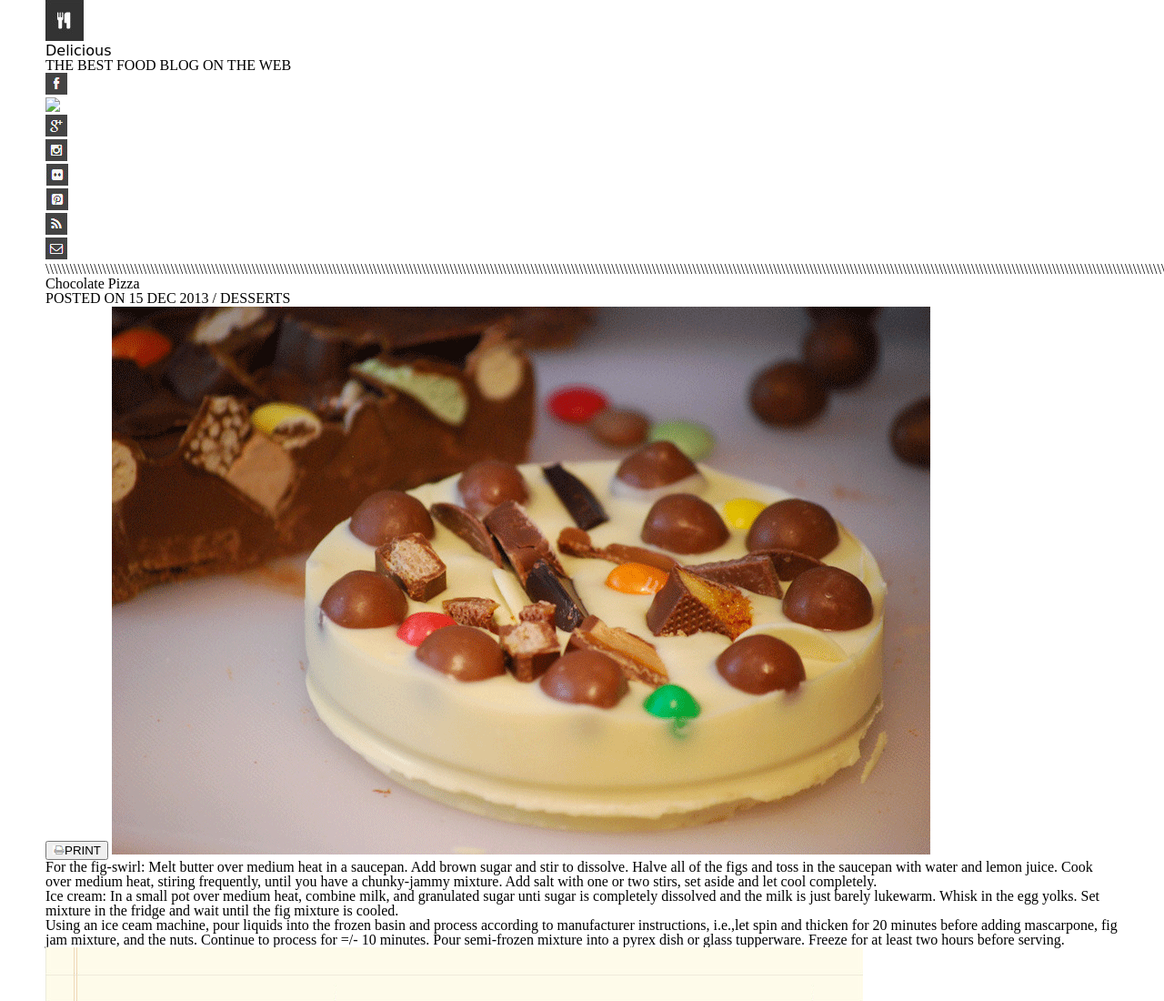
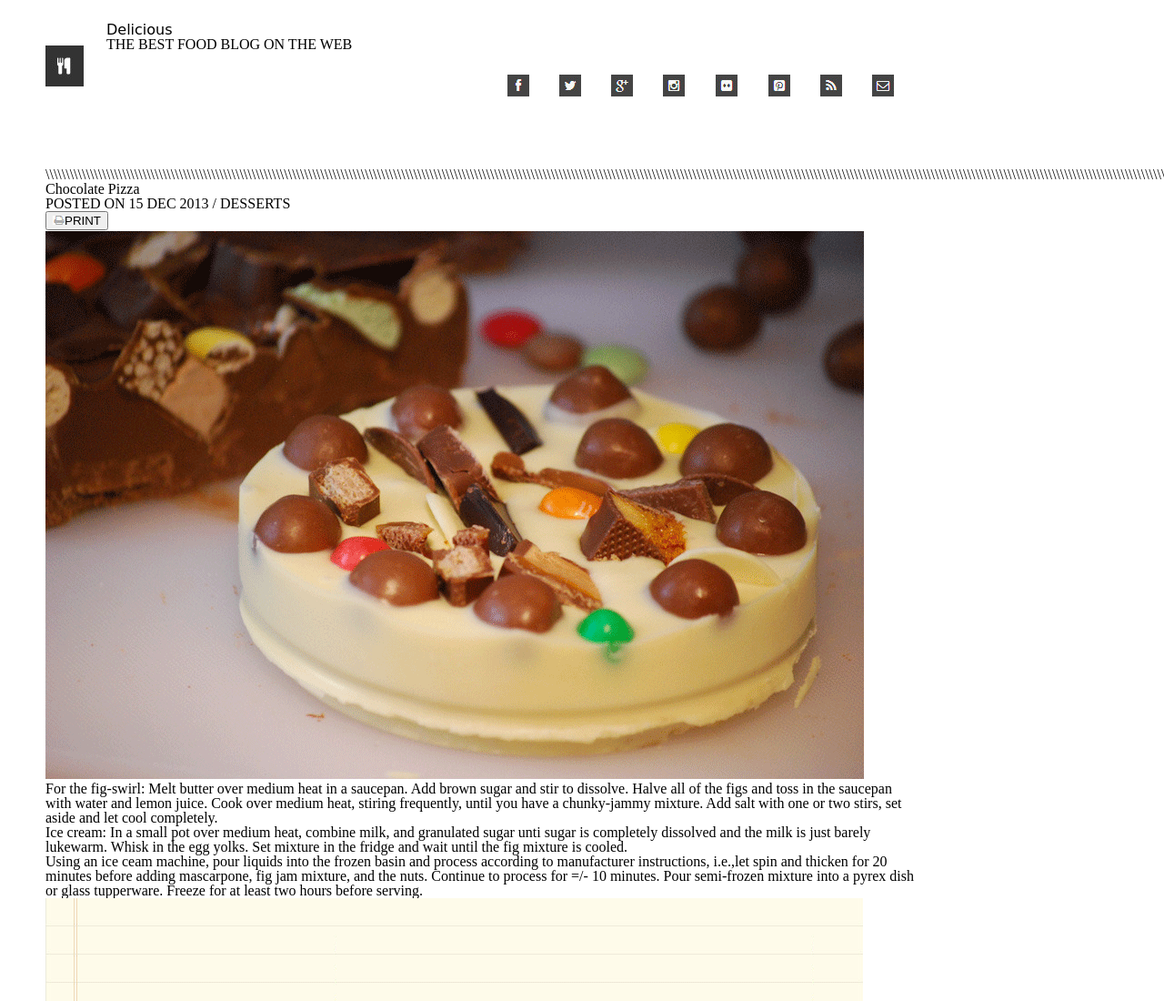
Before and after one commit to ChanceHarmon/chocolate-pizza, a plain HTML site: page index.html in a window 1280 px wide. Shown: the top 1100 px of the page at 91% size. Drawn offline with Linux system fonts and the light colour scheme.

Commit message:
lost with css

```diff
--- a/index.html
+++ b/index.html
@@ -10,17 +10,14 @@
 </head>
 <body>
 <header>
-  <section class="logo">
-    <nav>
+  <section>
       <img src="imgs/logo.png">
-    </nav>
     <p class="cursive">Delicious</p>
     <p>THE BEST FOOD BLOG ON THE WEB</p>
-  </section>
-  <section>
-    <ul class="icons">
+
+    <ul>
       <li><img src="imgs/fb-icon.png"></li>
-      <li><img src="imgs/twit-icon"></li>
+      <li><img src="imgs/twit-icon.png"></li>
       <li><img src="imgs/gp-icon.png"></li>
       <li><img src="imgs/insta-icon.png"></li>
       <li><img src="imgs/flic-icon.png"></li>
@@ -28,6 +25,7 @@
       <li><img src="imgs/rss-icon.png"></li>
       <li><img src="imgs/mail-icon.png"></li>
     </ul>
+    </nav>
   </section>
 </header>
 
--- a/stylesheet.css
+++ b/stylesheet.css
@@ -1,13 +1,34 @@
 body {
+  width: 960px;
   margin-right: 50px;
   margin-left: 50px;
 }
 .cursive {
 font-family: "Brush Script MT", cursive;
 }
-header section image{
-float: left;
+header {
+  height: 75px;
+  width: 960px;
 }
-.logo {
-  margin: auto;
+
+header section {
+  width: 960px;
+  margin: 0 auto;
 }
+header img {
+  float: left;
+  margin-top: 25px;
+  margin-right: 25px;
+}
+header p.cursive {
+  margin-top: 25px;
+}
+header ul {
+  float: right;
+}
+header li {
+  display: inline-block;
+  margin-bottom: 75px;
+  margin-right: 2px;
+  margin-left: 2px;
+}
```
